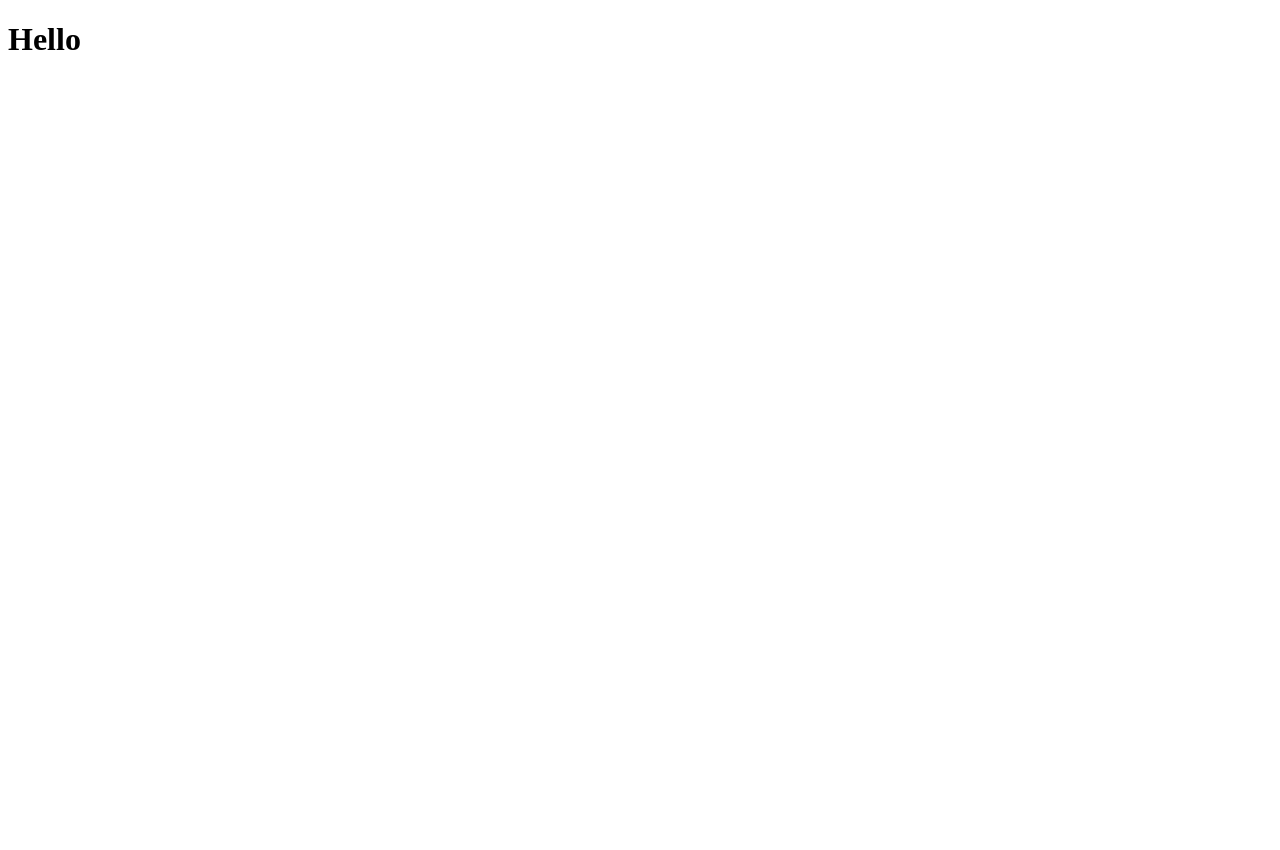
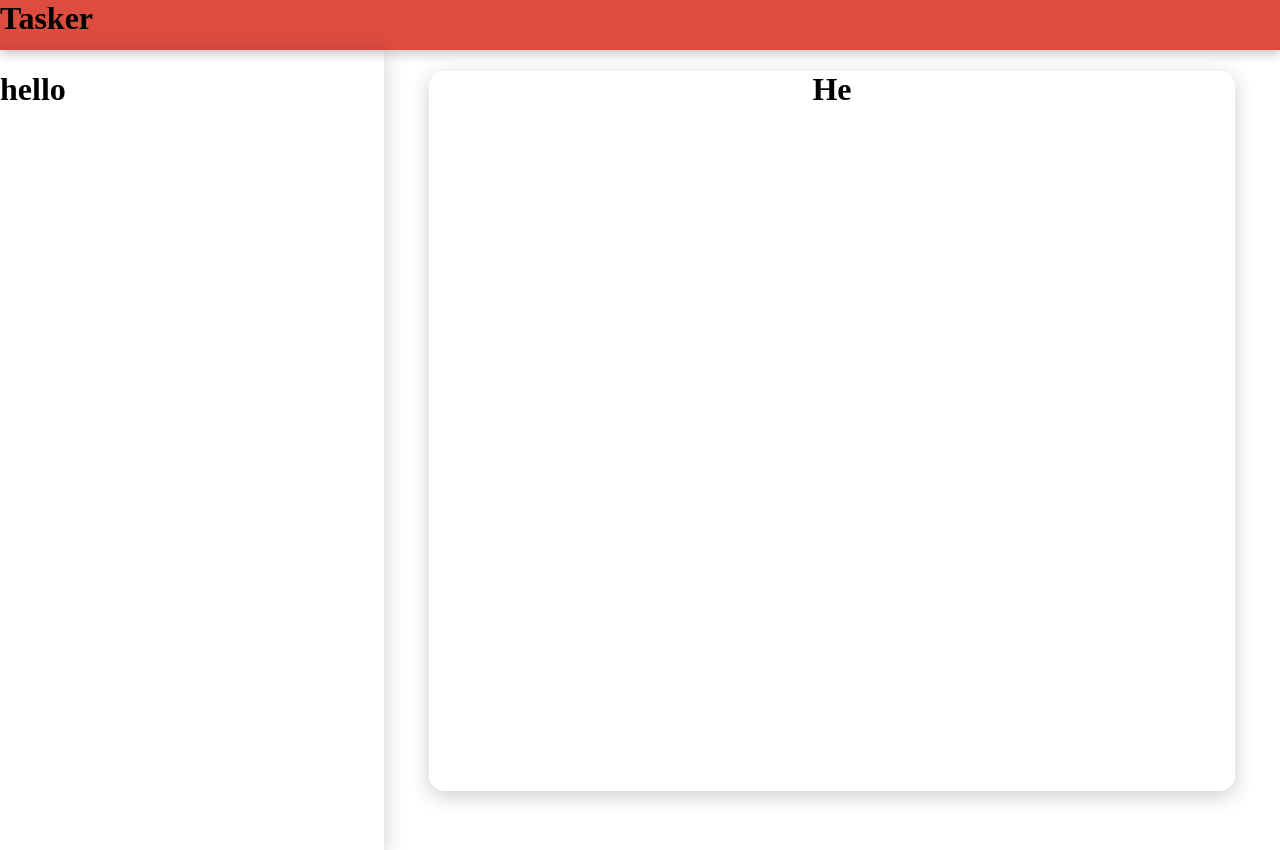
Before and after one commit to cpshim/todo-list-webapp, a website built with webpack: page dist/index.html in a window 1280 px wide. Before the commit the page ends 800 px from the top, so only its background shows below. Built offline with Linux system fonts and the light colour scheme.

Commit message:
Set up template for UI.

```diff
--- a/src/style.css
+++ b/src/style.css
@@ -0,0 +1,41 @@
+body{
+    margin: 0;
+}
+
+#content{
+    display: flex;
+    height: 100vh;
+    flex-direction: row;
+}
+
+#projects{
+    width: 30%;
+    height: 100%;
+    box-shadow: 0px 5px 20px rgba(0, 0, 0, 0.2);
+}
+
+#task-area{
+    width: 70%;
+    height: 100%;
+    text-align: center;
+}
+
+#task{
+    margin: auto;
+    width: 90%;
+    height: 90%;
+    box-shadow: 0px 5px 20px rgba(0, 0, 0, 0.2);
+    border-radius: 15px;
+}
+
+#navbar{
+    background-color: #dc4c3f;
+    width: 100%;
+    height: 50px;
+    box-shadow: 0px 5px 10px rgba(0, 0, 0, 0.2);
+}
+
+#nav-title{
+    margin: 0;
+    color: black;
+}
```
Also changed, not shown: dist/index.html, dist/main.js.
